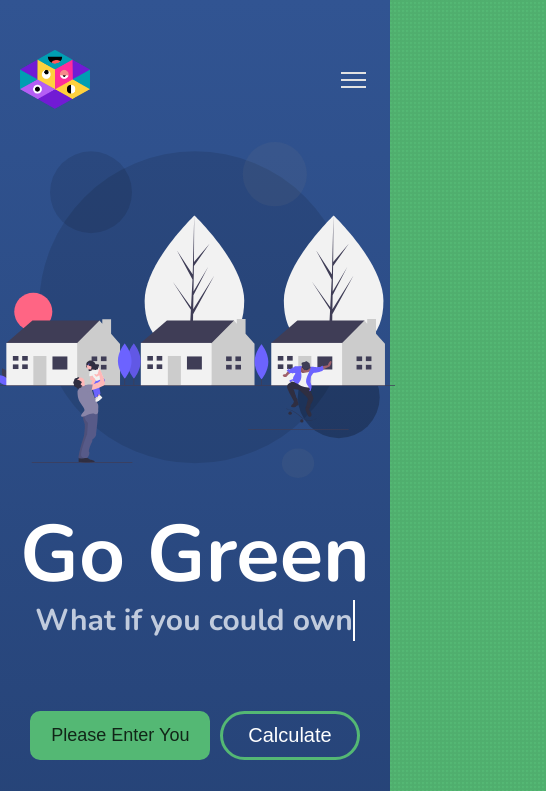
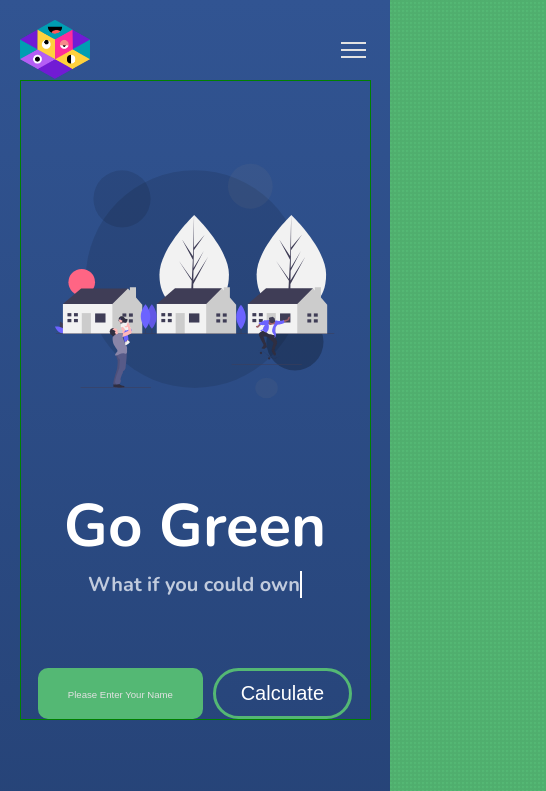
Before and after one commit to papa28x4/musesSolar, a plain HTML site: page index.html in a window 390 px wide. Shown: the top 791 px of the page, 546 px wide, since content can reach past the window. Drawn offline with nearby package versions, Linux system fonts and the light colour scheme.

Commit message:
media query 1

```diff
--- a/css/style2.css
+++ b/css/style2.css
@@ -15,12 +15,15 @@ body {
   font-family: "Nunito", sans-serif;
   scroll-behavior: smooth;
   overflow-x: hidden;
-  font-size: 1.6rem; }
+  font-size: 1.6rem;
+
+}
 
 #landing-body {
   background: url(../assets/img/body-bg.jpg) repeat #54b874;
   background-blend-mode: multiply;
   width: 100%;
+
 }
 
 a {
@@ -28,16 +31,23 @@ a {
   color: inherit; }
 
   ::-webkit-input-placeholder { /* Edge */
-    color: rgba(0, 0, 0, 0.8)
+    color: white;
   }
 
   :-ms-input-placeholder { /* Internet Explorer 10-11 */
-    color: rgba(0, 0, 0, 0.8)
+    color: white;
+  }
+  ::-moz-placeholder { /* Firefox 19+ */
+    color: white;
+  }
+  ::placeholder {
+    /* color: rgba(0, 0, 0, 0.8) */
+    color: rgba(226,226,226, 1);
+    text-align:center;
+    font-size: 1em;
+    /* color: white; */
   }
 
-  ::placeholder {
-    color: rgba(0, 0, 0, 0.8)
-  }
 
 #landing-body header {
   min-height: 100vh;
@@ -206,7 +216,7 @@ a {
         color: white;
         font-size: 1.8rem;
         outline: none;
-        padding: 5% 10%;
+        padding: 5%;
         width: 150%;
         margin-right: 10px; }
         /* #landing-body header .header-content .display-message .header-buttons .learnmore:hover {
@@ -370,16 +380,18 @@ a {
 
   @media screen and (max-width: 768px){
     #landing-body header .header-bar {
-      /* margin-top: 5rem; */
+      margin-top: 2rem;
       width: 90%;
       grid-template-columns: 1fr max-content;
       justify-content: space-between;
+      position: relative;
     }
+
     #landing-body header .header-bar ul {
       position: absolute;
       right: 0px;
       height: 78vh;
-      top: 7vh;
+      top: 7%;
       background: rgba(0, 0, 0, 0.3);
       display: flex;
       flex-direction: column;
@@ -427,8 +439,8 @@ a {
       margin-top: 0;
       margin-bottom: 8rem;
       align-items: center;
-      /* justify-content: space-between;  */
-      /* border: 1px solid green; */
+      justify-content: center;
+      border: 1px solid green;
 
     }
     #landing-body header .header-content > *{
@@ -449,6 +461,11 @@ a {
       justify-content:center;
       /* border: 1px solid black; */
      }
+     #landing-body header .header-content .display-message h1 {
+      font-size: 6rem;
+      line-height: 9rem; }
+    #landing-body header .header-content .display-message h2 {
+      font-size: 2rem; }
      #landing-body header .header-content .display-message .header-buttons .name {
       font-size: 1.8rem;
       outline: none;
@@ -456,10 +473,32 @@ a {
       width: 50%;
       /* margin-right: 10px;*/
      }
-    /* svg{
-      display: none;
-    } */
+     #landing-body header .header-content .display-message .header-buttons .name {
+      border: 0.3rem solid #54b874;
+      background-color: #54b874;
+      border-radius: 1rem;
+      color: white;
+      font-size: 1.2rem;
+      outline: none;
+      padding: 5% 2%;
+      width: 150%;
+      margin-right: 10px; }
+      /* #landing-body header .header-content .display-message .header-buttons .learnmore:hover {
+        background-color: transparent; } */
+    svg{
+      width: 80%;
+    }
     #landing-body .curved-bg .did-you-know {
       width: 90vw;
   }
+  ::-moz-placeholder { /* Firefox 19+ */
+    color: white;
+  }
+  ::placeholder {
+    /* color: rgba(0, 0, 0, 0.8) */
+    color: rgba(226,226,226, 1);
+    text-align:center;
+    font-size: 0.8em;
+    /* color: white; */
+  }
 }
```
